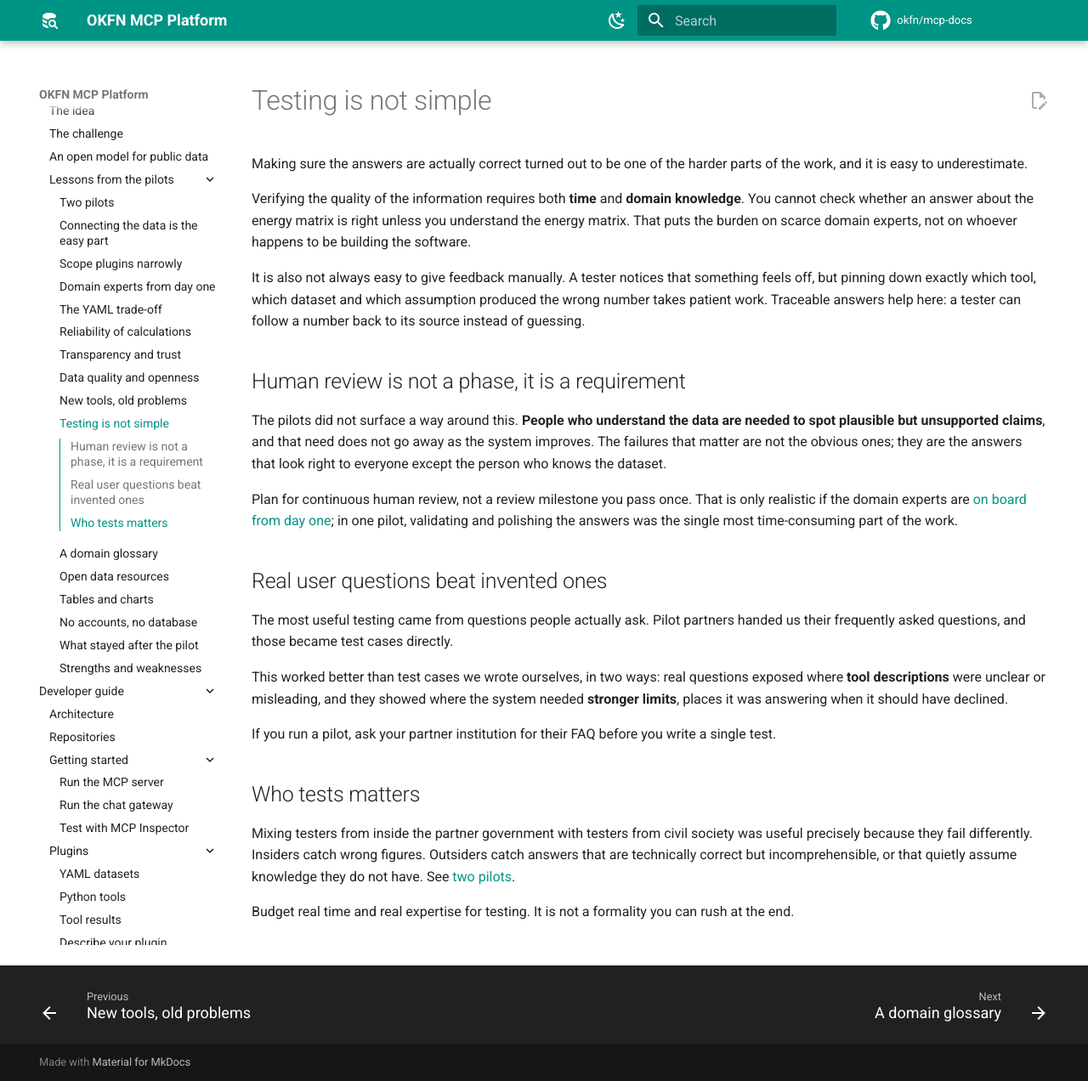
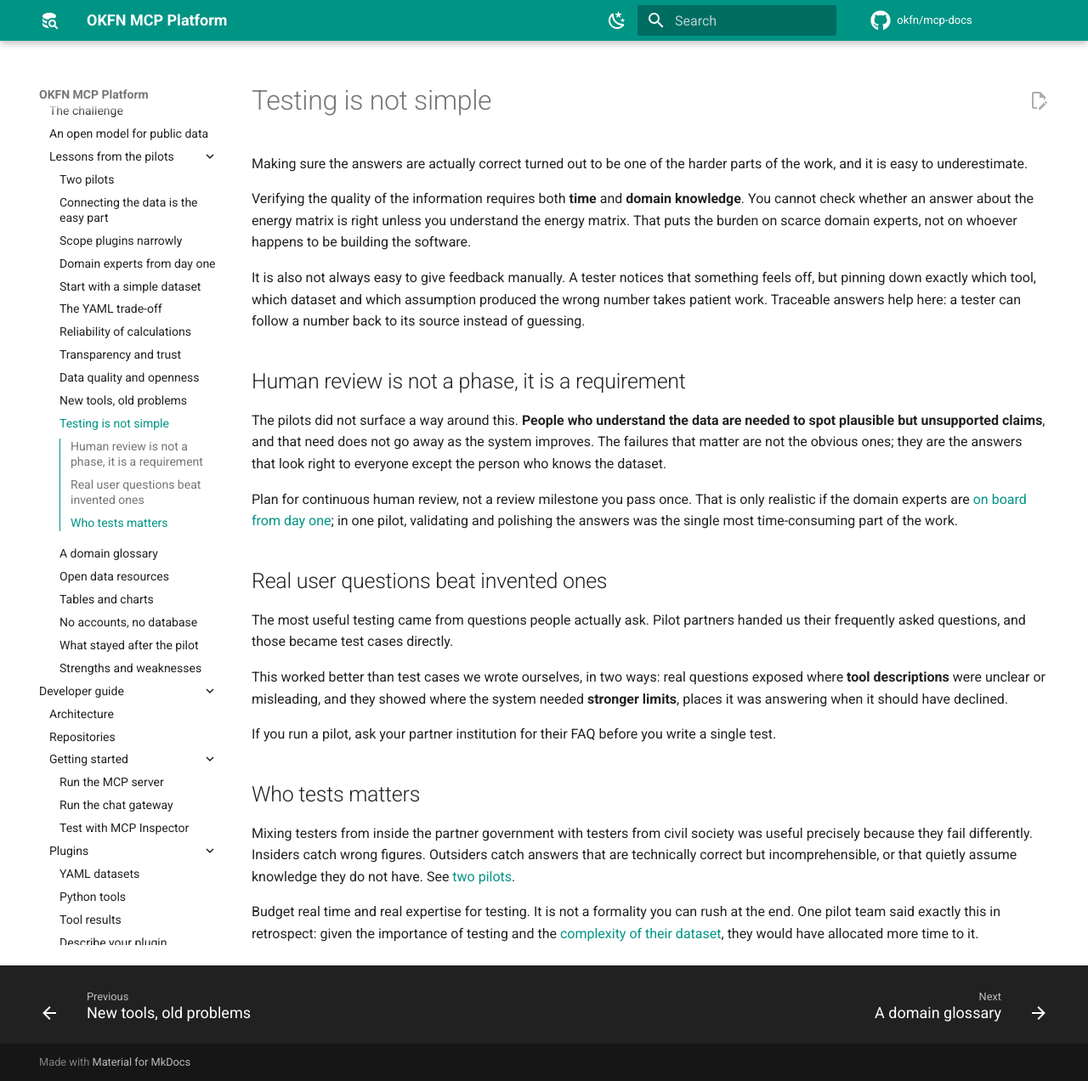
Before and after one commit to okfn/mcp-docs, an MkDocs documentation site: the page built from docs/lessons/testing.md, in a window 1280 px wide and 1272 px high. Shown: the whole window at 85% size. Built offline with MkDocs 1.6.1 and Material for MkDocs 9.7.7, drawn with Linux system fonts in a browser that asks for light colours; comment, search, counter and statistics services are not loaded.

Commit message:
start simple

```diff
--- a/docs/lessons/testing.md
+++ b/docs/lessons/testing.md
@@ -51,4 +51,7 @@ technically correct but incomprehensible, or that quietly assume
 knowledge they do not have. See [two pilots](two-pilots.md).
 
 Budget real time and real expertise for testing. It is not a formality
-you can rush at the end.
+you can rush at the end. One pilot team said exactly this in
+retrospect: given the importance of testing and the
+[complexity of their dataset](start-simple.md), they would have
+allocated more time to it.
--- a/mkdocs.yml
+++ b/mkdocs.yml
@@ -89,6 +89,7 @@ nav:
           - Connecting the data is the easy part: lessons/meaning.md
           - Scope plugins narrowly: lessons/scope.md
           - Domain experts from day one: lessons/partners.md
+          - Start with a simple dataset: lessons/start-simple.md
           - The YAML trade-off: lessons/yaml-tradeoff.md
           - Reliability of calculations: lessons/calculations.md
           - Transparency and trust: lessons/transparency.md
```
Also changed, not shown: docs/lessons/index.md (+2 -0 lines), docs/lessons/start-simple.md (added, +30 -0 lines).
